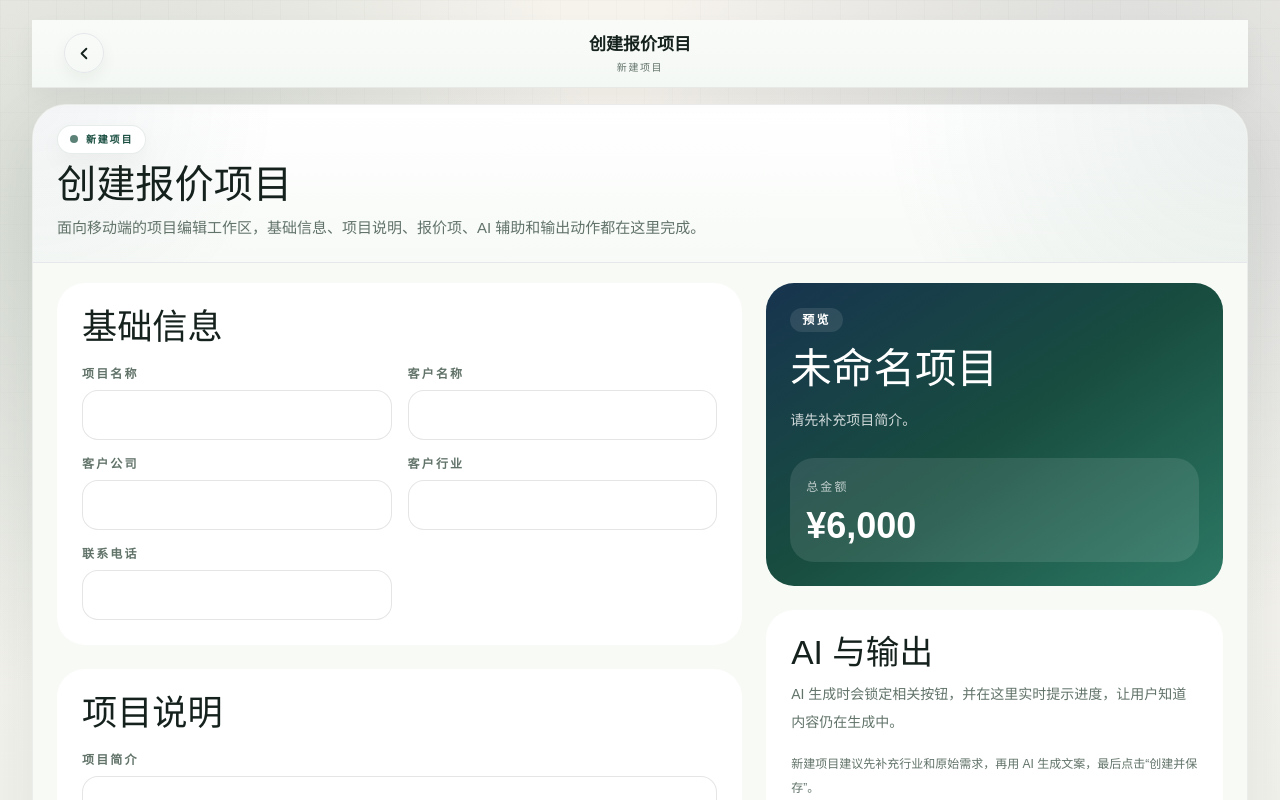
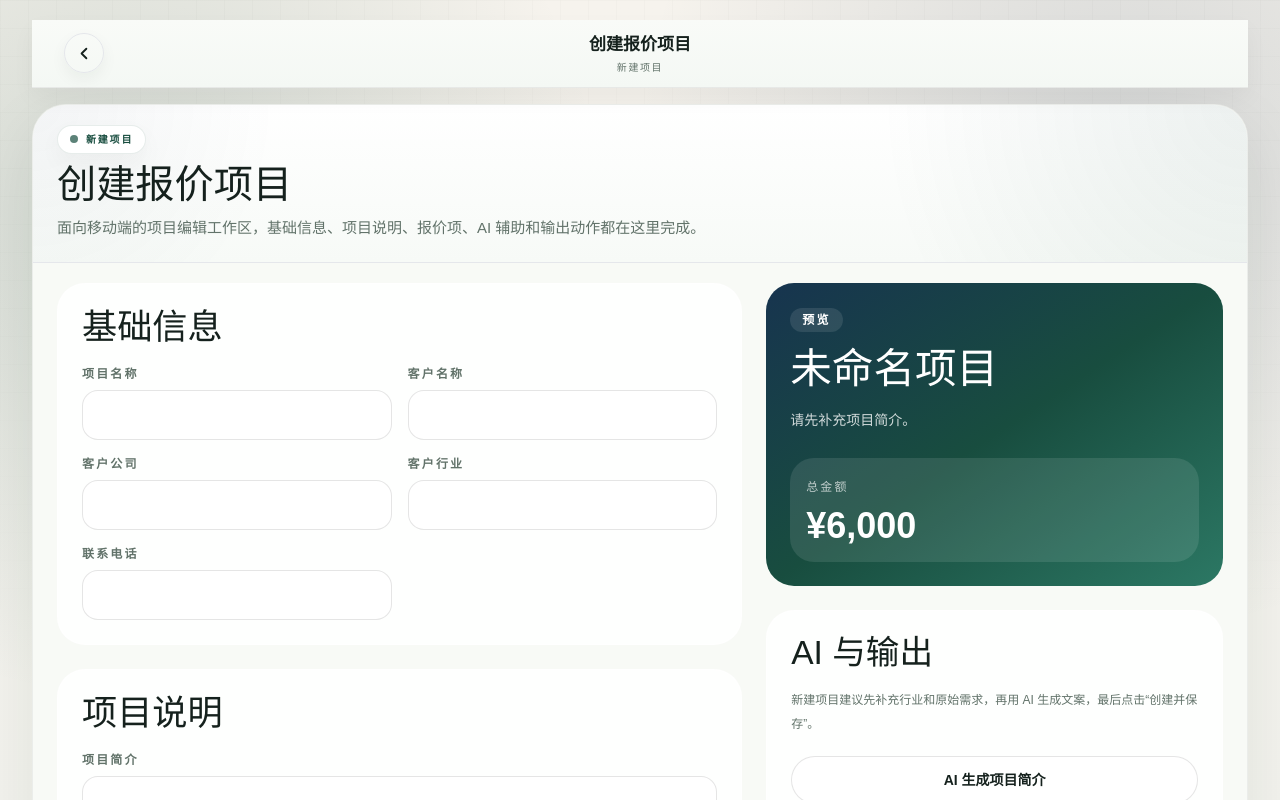
Before and after one commit to lhh33168/QuoteCraft, a Next.js app: page /projects/new in a window 1280 px wide. Shown: the top 800 px of the page. Built offline with nearby package versions, Linux system fonts and the light colour scheme; no server answers.

Commit message:
feat：优化

```diff
--- a/features/project-editor/components/project-editor-screen.tsx
+++ b/features/project-editor/components/project-editor-screen.tsx
@@ -572,7 +572,6 @@ export function ProjectEditorScreen({ mode, store }: ProjectEditorScreenProps) {
                 <h2 className="font-display text-[1.85rem] leading-[1.08] text-ink sm:text-[2.1rem]">
                   {t("editorScreen.aiAndOutput")}
                 </h2>
-                <p className="mt-2 text-sm leading-7 text-muted">{t("editorScreen.aiDescription")}</p>
               </div>
               {isAiPending ? (
                 <span className="inline-flex items-center gap-2 rounded-full bg-pine/8 px-3 py-2 text-xs font-semibold text-pine">
```
Also changed, not shown: 1 other file (tests, documents, lock files or other folders).
